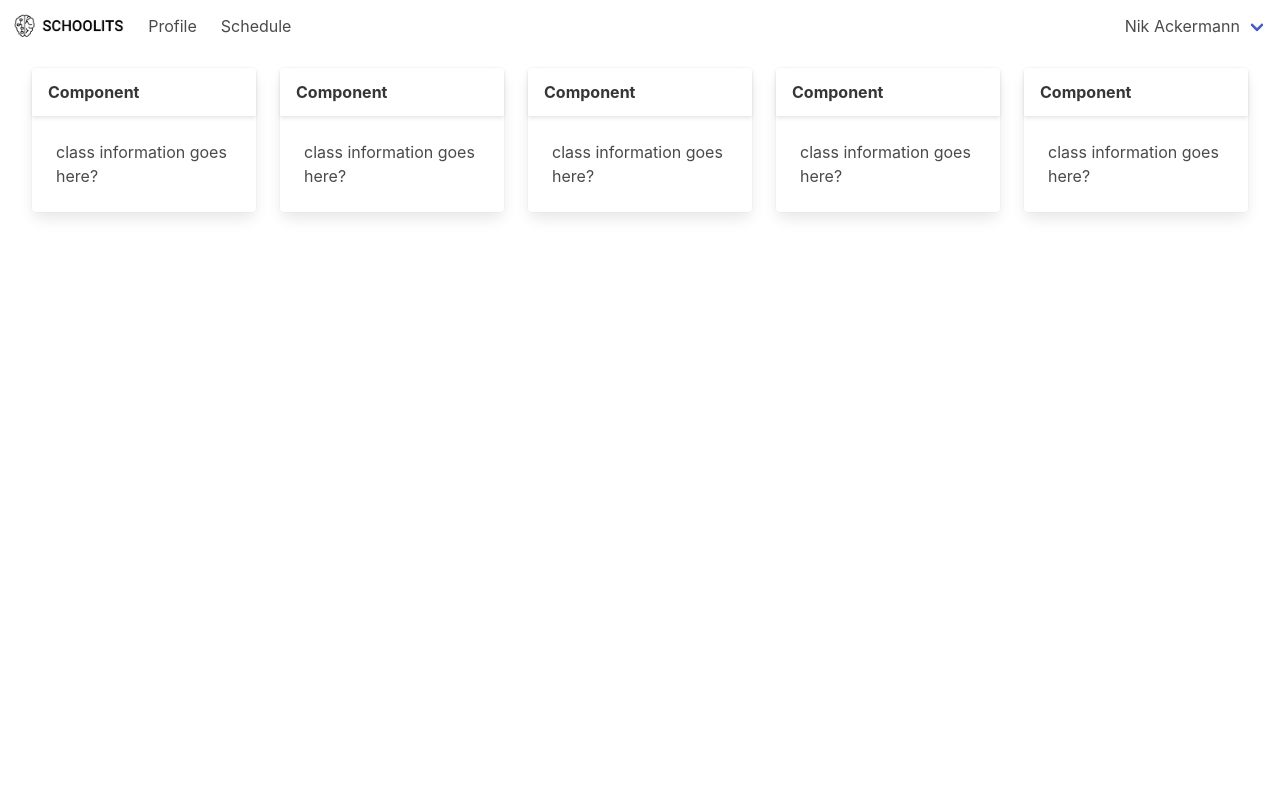
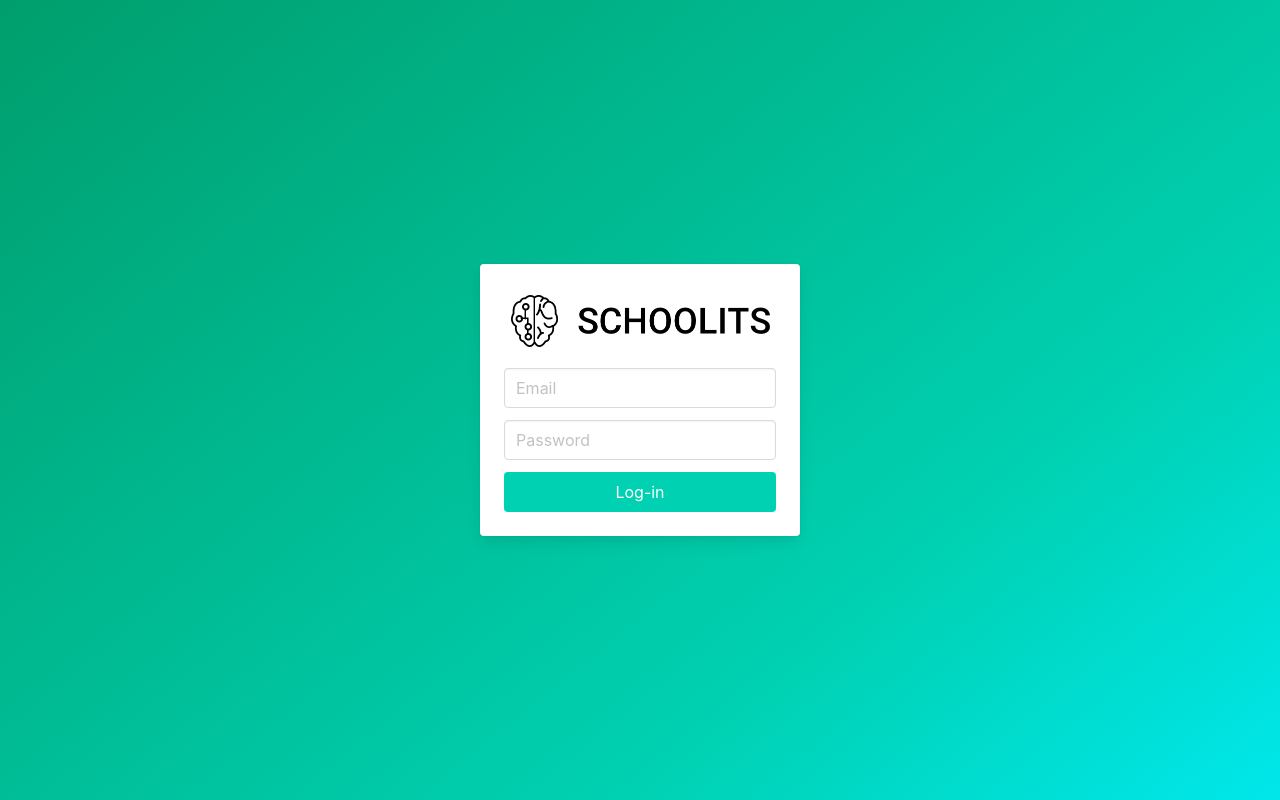
Before and after one commit to nikackermann/scheduleMe, a React (Create React App) app in the folder frontend/: page / in a window 1280 px wide. Built offline with nearby package versions, Linux system fonts and the light colour scheme.

Commit message:
added additional react components

```diff
--- a/frontend/package.json
+++ b/frontend/package.json
@@ -6,6 +6,7 @@
     "bulma": "^0.6.2",
     "react": "^16.3.1",
     "react-dom": "^16.3.1",
+    "react-router": "^4.2.0",
     "react-scripts": "1.1.4"
   },
   "scripts": {
--- a/frontend/src/App.js
+++ b/frontend/src/App.js
@@ -1,14 +1,19 @@
 import React, { Component } from 'react';
+import { Router, Route, Switch } from 'react-router';
+
+import './css/main.css';
 
 import Navigation from './components/Navigation';
 import Schedule from './components/Schedule';
+import Login from './components/Login';
 
 class App extends Component {
   render() {
     return (
       <div>
-        <Navigation />
-        <Schedule />
+        <Login />
+        {/* <Navigation />
+        <Schedule /> */}
       </div>
     );
   }
--- /dev/null
+++ b/frontend/src/components/Login.jsx
@@ -0,0 +1,43 @@
+import React, { Component } from 'react';
+import logo from '../images/schoolits-logo.png';
+
+const Login = () => (
+  <div className="layout-default">
+    <div className="hero is-fullheight is-medium is-primary is-bold">
+      <div className="hero-body">
+        <div className="container">
+          <div className="columns is-centered">
+            <article className="card">
+              <div className="card-content">
+                <img src={logo} className="login-logo" style={{ marginBottom: ".4em"}}/>
+                <div className="field">
+                  <div className="control">
+                    <input className="input" type="text" placeholder="Email" />
+                  </div>
+                </div>
+                <div className="field">
+                  <div className="control">
+                    <input
+                      className="input"
+                      type="text"
+                      placeholder="Password"
+                    />
+                  </div>
+                </div>
+                <div className="field">
+                  <div className="control">
+                    <button className="button is-primary is-fullwidth">
+                      Log-in
+                    </button>
+                  </div>
+                </div>
+              </div>
+            </article>
+          </div>
+        </div>
+      </div>
+    </div>
+  </div>
+);
+
+export default Login;
--- a/frontend/src/css/main.css
+++ b/frontend/src/css/main.css
@@ -0,0 +1,4 @@
+.login-logo {
+  width: 268.5px;
+  height: 67px;
+}
```
Also changed, not shown: frontend/src/components/Profile.jsx (added, +8 -0 lines), frontend/src/components/Register.jsx (added, +9 -0 lines), frontend/src/components/Settings.jsx (added, +9 -0 lines), 1 other file (tests, documents, lock files or other folders).
